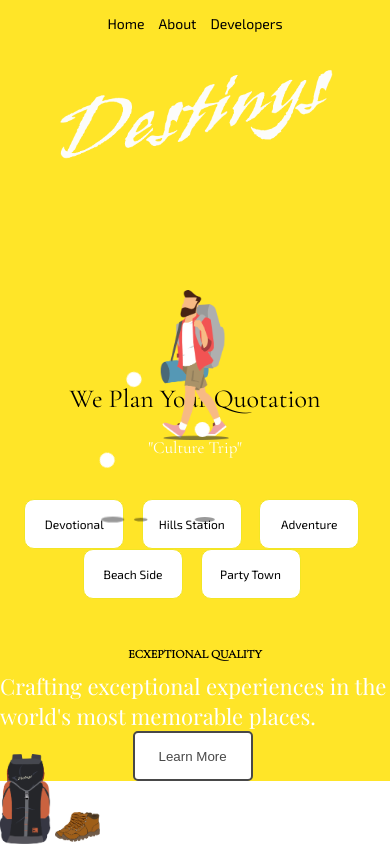
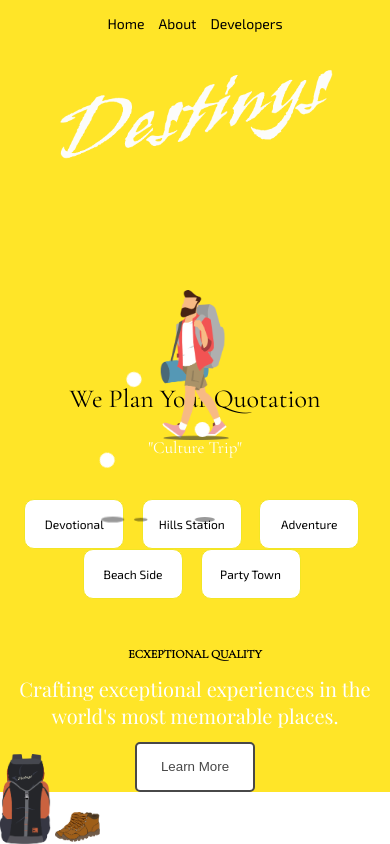
Before and after one commit to jithish-sekar/travel, a React (Create React App) app: page / in a window 390 px wide. Built offline with nearby package versions, Linux system fonts and the light colour scheme; a web font is replaced by a local one.

Commit message:
crafting

```diff
--- a/src/App.css
+++ b/src/App.css
@@ -345,16 +345,15 @@ color:black;
 }
 
 .crafting{
-  text-align: center ;
   font-size: 28px;
   color: #fff;
   font-family: 'Playfair Display', serif;
-  margin-left: 30%;
+ text-align: center;
 }
 @media(max-width:500px){
   .crafting{
-    font-size: 22px;
-    margin-left: 0px;
+    font-size: 20px;
+
   }
 }
 .learnbtn{
@@ -365,12 +364,15 @@ color:black;
   border: 2px solid #484848;
   color:#484848;
   padding: 1em;
+  cursor: pointer;
 }
 .learnbtn:focus{
   outline: none;
 }
 @media(max-width:500px){
   .learnbtn{
-    margin-left: 34%;
+
+    cursor: pointer;
+
   }
 }
--- a/src/components/home.js
+++ b/src/components/home.js
@@ -79,7 +79,9 @@ class Home extends Component {
     himachaldevotional() {
         this.props.history.push('/himachaldevotional')
     }
-
+    learn() {
+        this.props.history.push('/aboutus')
+    }
 
     render() {
         return (
@@ -449,12 +451,15 @@ class Home extends Component {
                         </div>
 
                         <h2 className='exceptionalquality'>ECXEPTIONAL QUALITY</h2>
-                        <span className='crafting'>Crafting exceptional experiences in the</span><br/>
-                        <span className='crafting'> world's most memorable places.     <span></span>
-                        <button className='learnbtn'>Learn More</button>
-
-                        </span>
-
+                        <h1 className='crafting'>Crafting exceptional experiences in the
+                        world's most memorable places.
+                        </h1>
+                        <center>
+                        <button
+                            onClick={() => this.learn()}
+                            className='learnbtn'>Learn More
+                        </button>
+                        </center>
 
 
                     </div >
```
